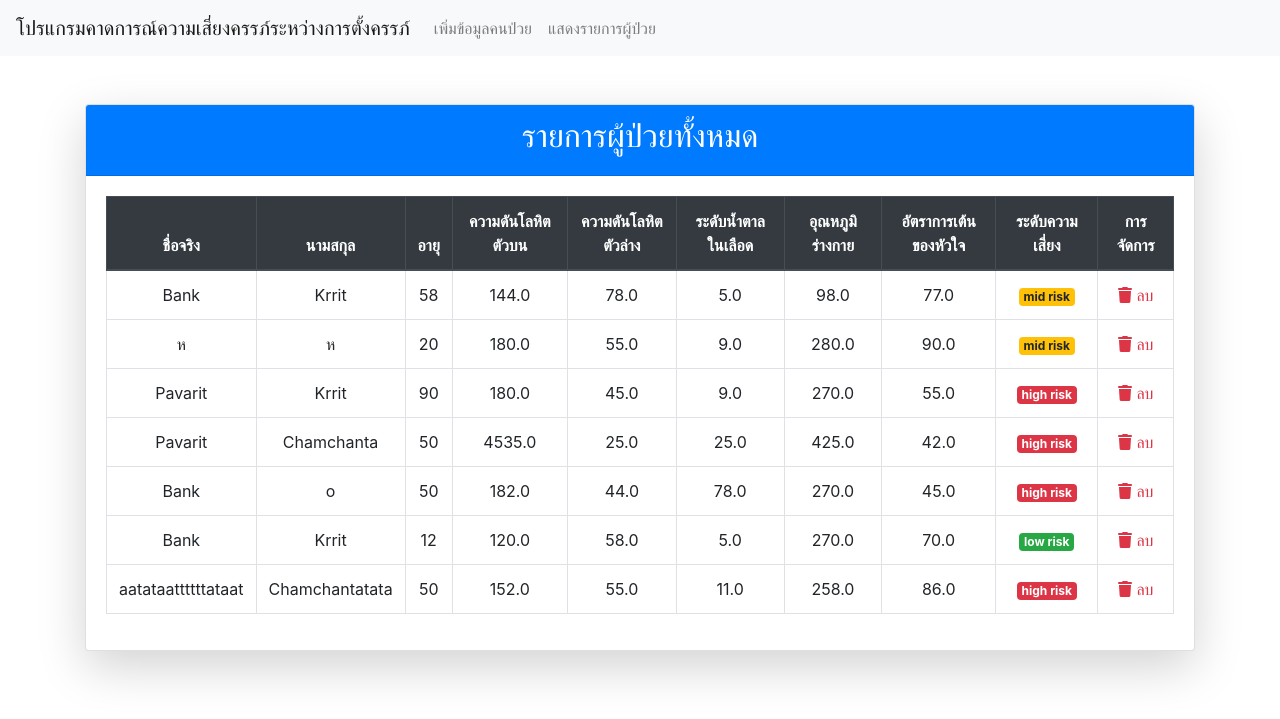
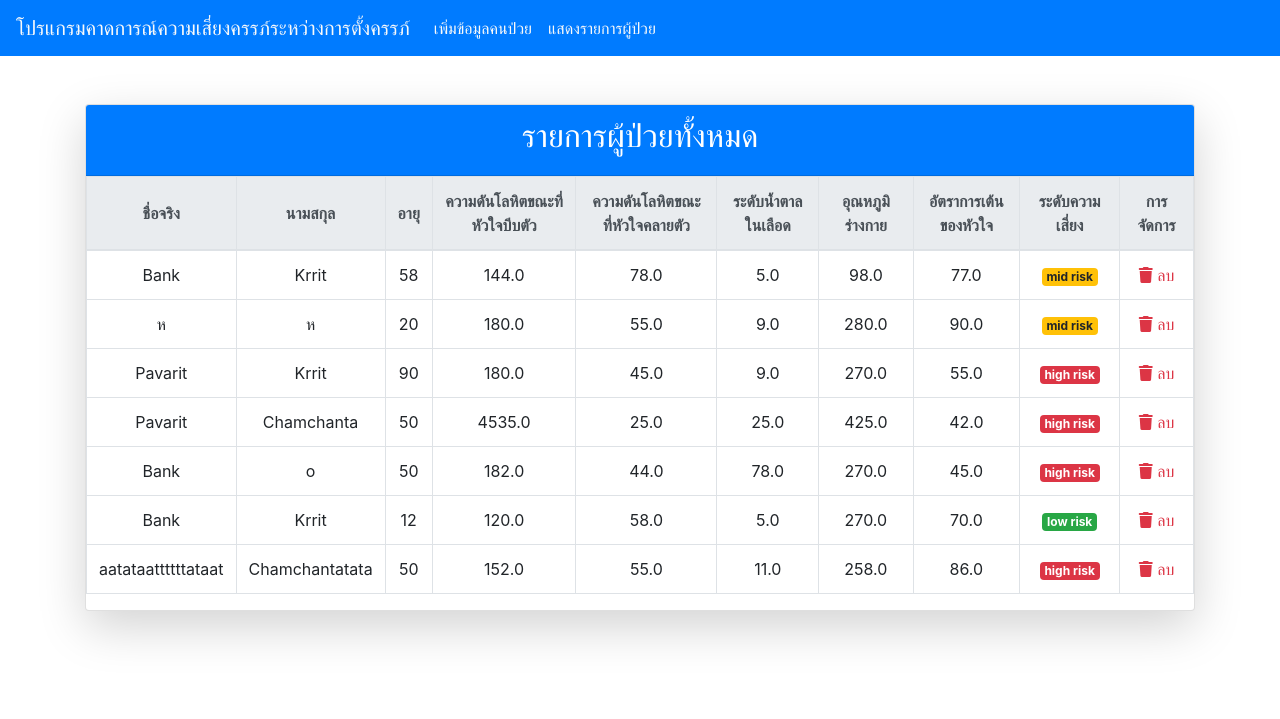
Before and after one commit to Pavarit2546/ML_project, a Django app: page /patient-list/ in a window 1280 px wide. Shown: the top 719 px of the page. Run offline with Django 5.2, Linux system fonts and the light colour scheme; data comes from the database, SQL or seed files in the repository; both versions use the stored data as it was after the commit; parts of the project's set-up code (start-up, migrations or seed data) failed here and were passed over; some libraries are stand-ins or nearby versions.

Commit message:
จัด UI หน้า list

```diff
--- a/myapp/templates/base.html
+++ b/myapp/templates/base.html
@@ -8,15 +8,15 @@
     <link rel="stylesheet" href="https://cdnjs.cloudflare.com/ajax/libs/font-awesome/6.0.0-beta3/css/all.min.css">
 </head>
 <body>
-    <nav class="navbar navbar-expand-lg navbar-light bg-light">
-        <a class="navbar-brand" href="{% url 'add_patient' %}">โปรแกรมคาดการณ์ความเสี่ยงครรภ์ระหว่างการตั้งครรภ์ </a>
+    <nav class="navbar navbar-expand-lg navbar-light bg-primary">
+        <a class="navbar-brand text-light" href="{% url 'add_patient' %}">โปรแกรมคาดการณ์ความเสี่ยงครรภ์ระหว่างการตั้งครรภ์ </a>
         <div class="collapse navbar-collapse">
-            <ul class="navbar-nav">
+            <ul class="navbar-nav ">
                 <li class="nav-item">
-                    <a class="nav-link" href="{% url 'add_patient' %}">เพิ่มข้อมูลคนป่วย</a>
+                    <a class="nav-link text-light" href="{% url 'add_patient' %}">เพิ่มข้อมูลคนป่วย</a>
                 </li>
                 <li class="nav-item">
-                    <a class="nav-link" href="{% url 'patient_list' %}">แสดงรายการผู้ป่วย</a>
+                    <a class="nav-link text-light" href="{% url 'patient_list' %}">แสดงรายการผู้ป่วย</a>
                 </li>
             </ul>
         </div>
--- a/myapp/templates/patient_list.html
+++ b/myapp/templates/patient_list.html
@@ -10,20 +10,20 @@
                 <div class="card-header bg-primary text-white">
                     <h2 class="text-center">รายการผู้ป่วยทั้งหมด</h2>
                 </div>
-                <div class="card-body">
+                <div class="overflow-x: auto;">
                     <table class="table table-hover table-bordered text-center">
-                        <thead class="thead-dark">
+                        <thead class="thead-light">
                             <tr>
-                                <th>ชื่อจริง</th>
-                                <th>นามสกุล</th>
-                                <th>อายุ</th>
-                                <th>ความดันโลหิตตัวบน</th>
-                                <th>ความดันโลหิตตัวล่าง</th>
-                                <th>ระดับน้ำตาลในเลือด</th>
-                                <th>อุณหภูมิร่างกาย</th>
-                                <th>อัตราการเต้นของหัวใจ</th>
-                                <th>ระดับความเสี่ยง</th>
-                                <th>การจัดการ</th>
+                                <th class="text-center align-middle">ชื่อจริง</th>
+                                <th class="text-center align-middle">นามสกุล</th>
+                                <th class="text-center align-middle">อายุ</th>
+                                <th class="text-center align-middle">ความดันโลหิตขณะที่หัวใจบีบตัว</th>
+                                <th class="text-center align-middle">ความดันโลหิตขณะที่หัวใจคลายตัว</th>
+                                <th class="text-center align-middle">ระดับน้ำตาลในเลือด</th>
+                                <th class="text-center align-middle">อุณหภูมิร่างกาย</th>
+                                <th class="text-center align-middle">อัตราการเต้นของหัวใจ</th>
+                                <th class="text-center align-middle">ระดับความเสี่ยง</th>
+                                <th class="text-center align-middle">การจัดการ</th>
                             </tr>
                         </thead>
                         <tbody>
```
Also changed, not shown: db.sqlite3.
